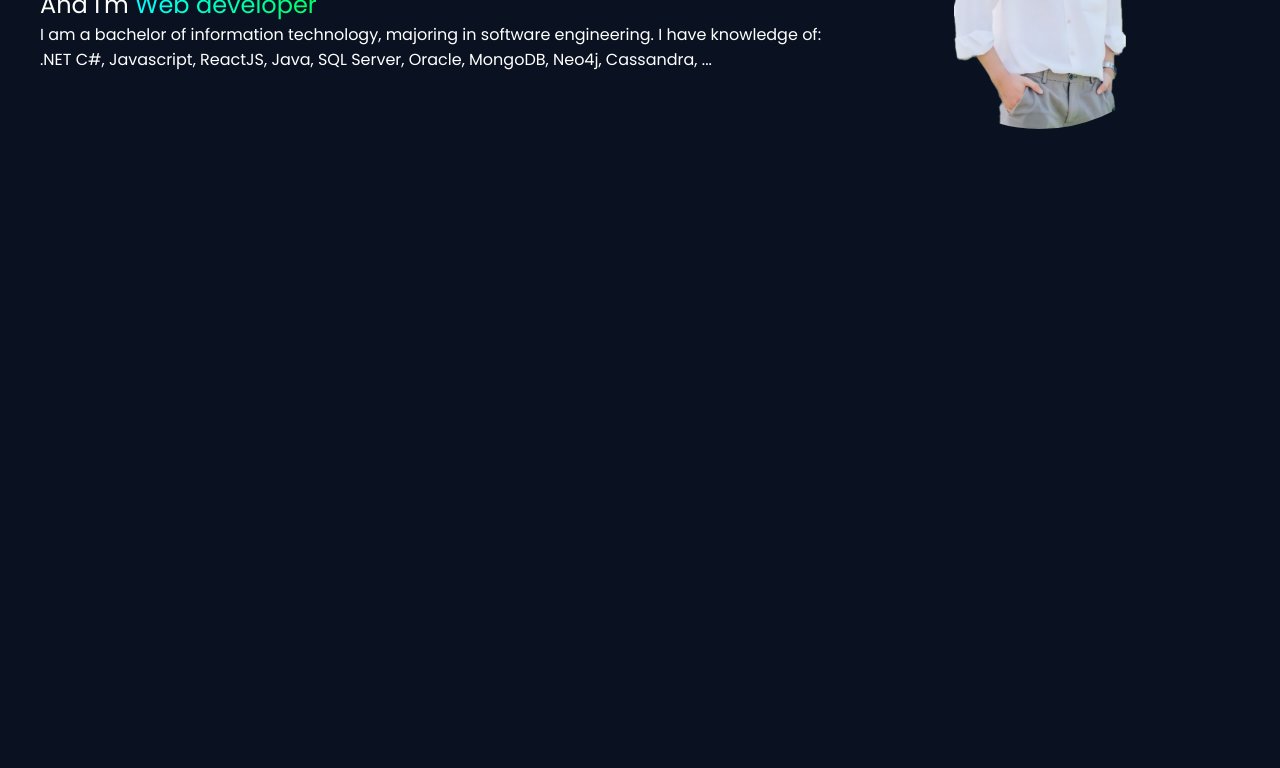
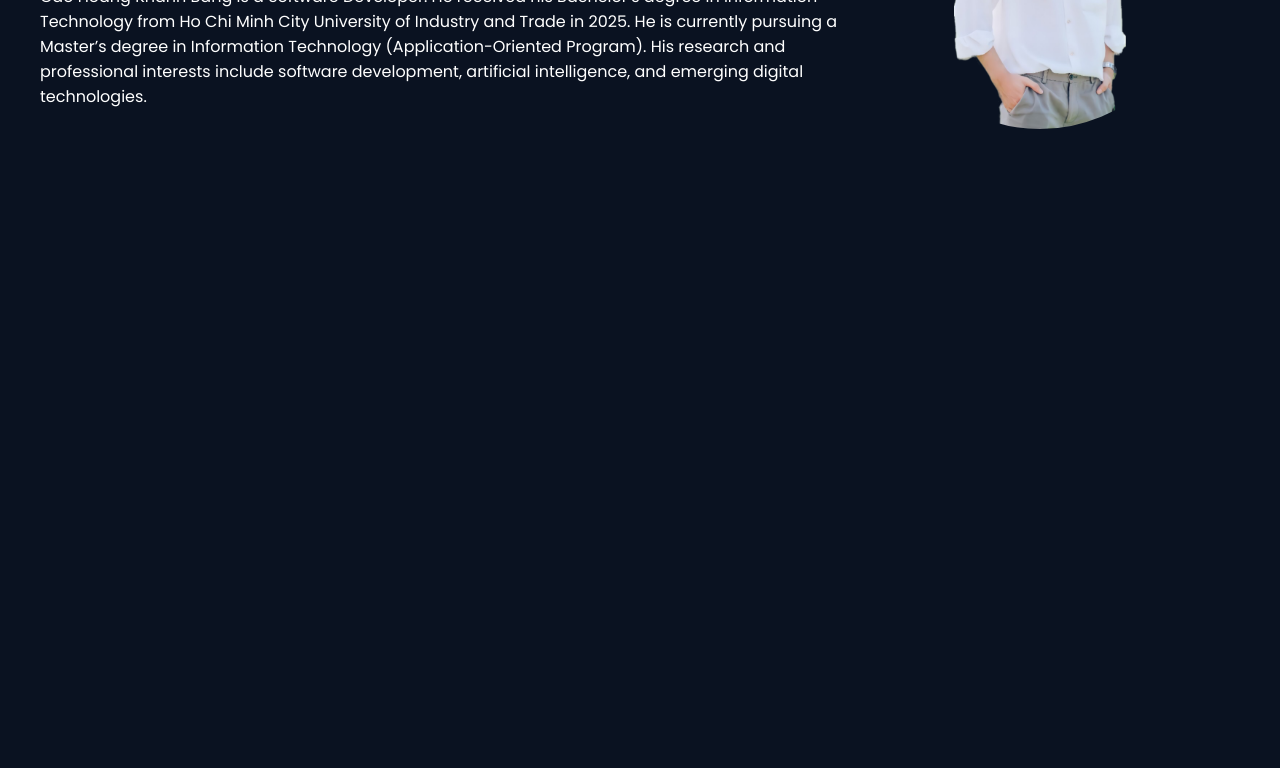
Before and after one commit to caohoangkhanhbang/curriculumVitae, a plain HTML site: page index.html in a window 1280 px wide. Shown: the part 481-1249 px from the top of the page. Drawn offline with Linux system fonts and the light colour scheme.

Commit message:
change the intro

```diff
--- a/index.html
+++ b/index.html
@@ -56,12 +56,16 @@
                         <h1 class="appear ">Hello<br /> <span class="text-size">I'm </span> <span class="name-color">Cao
                                 Hoàng Khánh
                                 Băng</span></span>
-                            <h2 class="appear job-appear">And I'm <span class="ultra-job">Web developer</span></h2>
-                            <h4 class="appear skill-job-apppear">I am a bachelor of information technology, majoring in
-                                software engineering.
-                                I have knowledge of: .NET C#, Javascript, ReactJS, Java, SQL Server, Oracle, MongoDB,
-                                Neo4j,
-                                Cassandra, ...</h4>
+                            <h2 class="appear job-appear">And I'm <span class="ultra-job">software developer</span></h2>
+                            <h4 class="appear skill-job-apppear">
+                                Cao Hoang Khanh Bang is a Software Developer. He received his Bachelor’s degree in
+                                Information Technology from Ho Chi
+                                Minh City University of Industry and Trade in 2025. He is currently pursuing a Master’s
+                                degree in Information Technology
+                                (Application-Oriented Program). His research and professional interests include software
+                                development, artificial
+                                intelligence, and emerging digital technologies.
+                            </h4>
                     </div>
 
                     <div class="container-picture">
--- a/pretty.css
+++ b/pretty.css
@@ -224,7 +224,7 @@ body {
     display: flex;
     flex-direction: column;
     align-items: center;
-    margin-top: 49px;
+    margin: 49px 0 100px;
     position: relative;
 }
 
```
